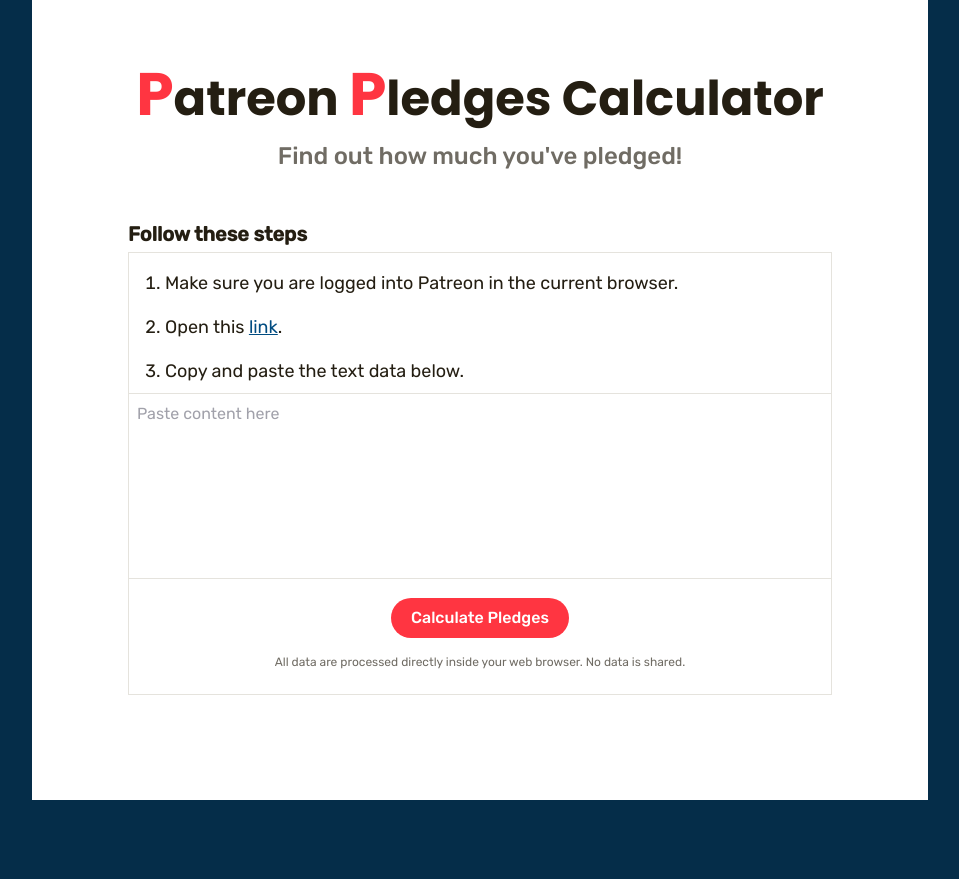
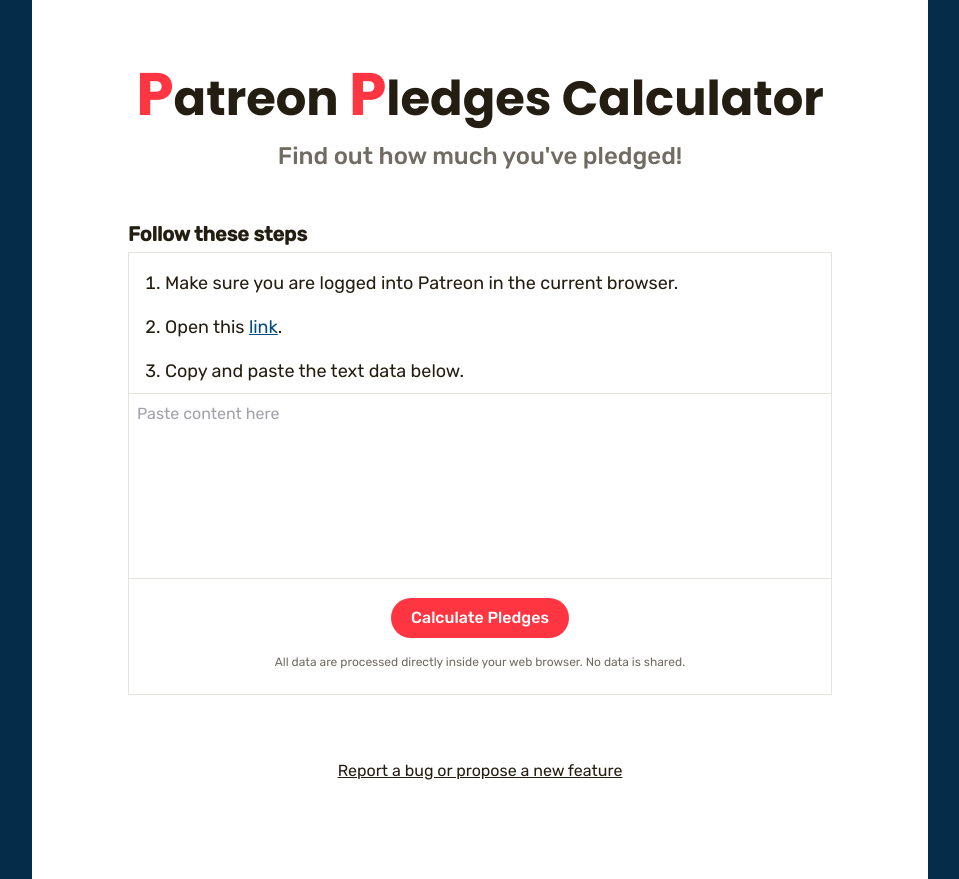
Before and after one commit to mornir/patreon-pledges-calculator, a Vue app: page / in a window 1280 px wide. Shown: the whole page, without its empty margins (160-1119 px from the left). Before the commit the page ends 800 px from the top, so only its background shows below. Built offline with nearby package versions, Linux system fonts and the light colour scheme.

Commit message:
feat: GitHub Link

```diff
--- a/src/App.vue
+++ b/src/App.vue
@@ -69,6 +69,13 @@
       </section>
       <CreatorsList v-else :creators="creators" :interval="interval" />
     </main>
+    <footer class="mt-16 text-center">
+      <a
+        href="https://github.com/mornir/patreon-pledges-calculator/issues"
+        class="text-black underline"
+        >Report a bug or propose a new feature</a
+      >
+    </footer>
   </div>
 </template>
 
--- a/src/components/CreatorsList.vue
+++ b/src/components/CreatorsList.vue
@@ -1,8 +1,11 @@
 <template>
   <section>
-    <p class="text-lg font-medium text-center md:text-xl xl:text-2xl">
+    <p
+      class="px-6 py-4 mx-auto text-lg font-medium text-center border md:text-xl xl:text-2xl border-light-gray"
+      style="width: fit-content"
+    >
       You have pledged a total amount of <br />
-      <span class="font-bold">{{ totalSpent }}</span>
+      <span>about {{ totalSpent }}</span>
       <span v-if="interval"> over {{ interval }}</span
       >.
     </p>
```
Also changed, not shown: 1 other file (tests, documents, lock files or other folders).
